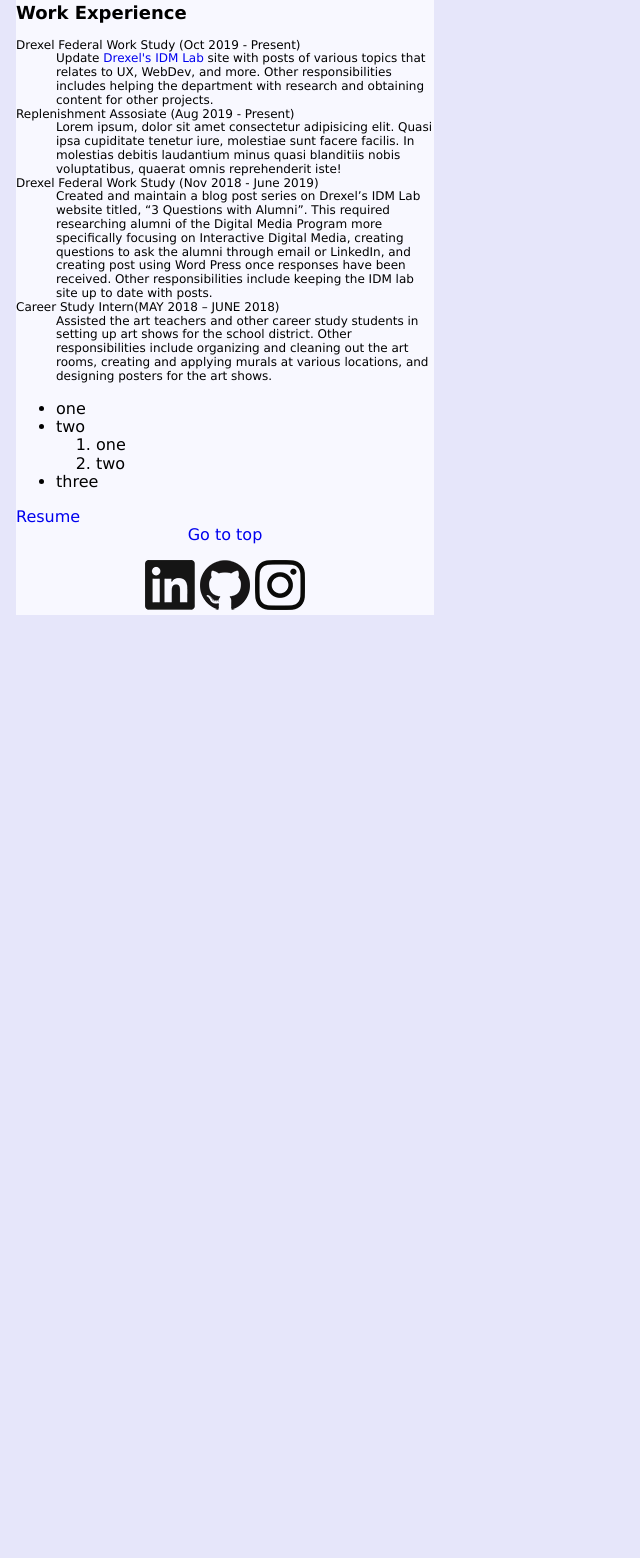
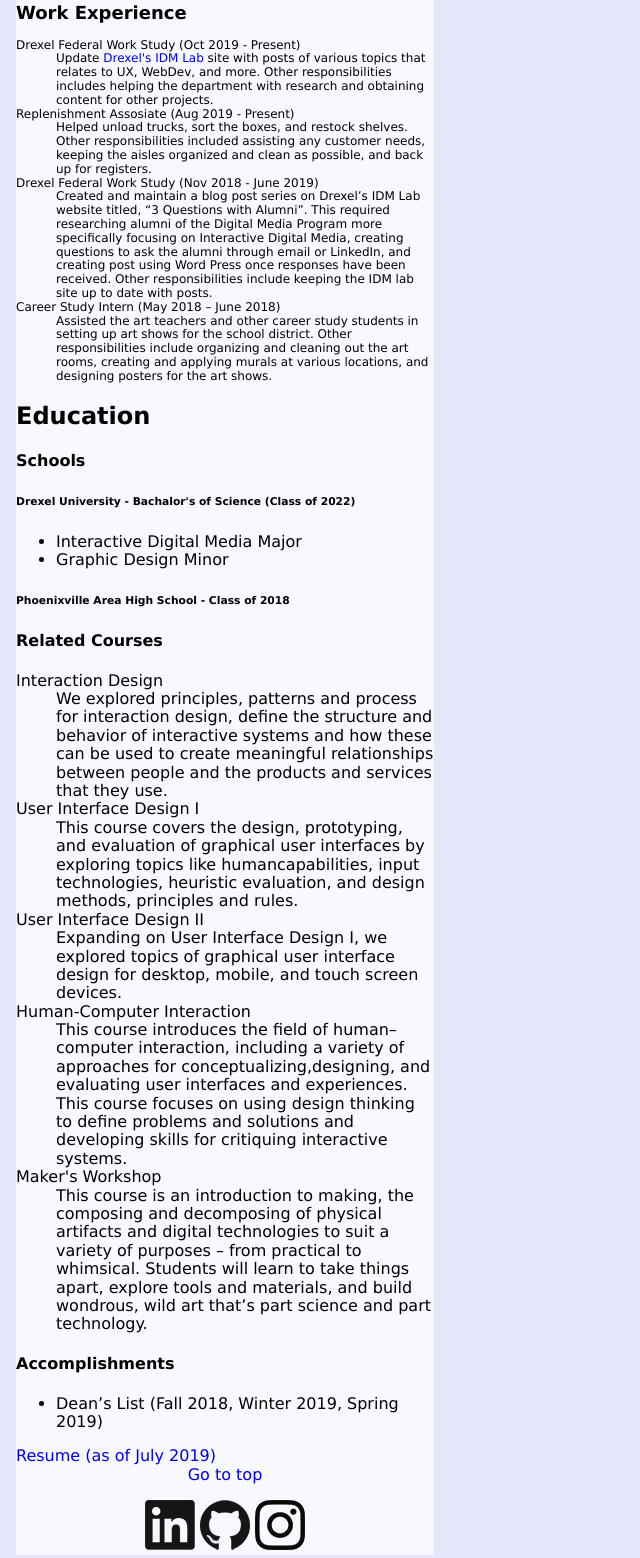
Before and after one commit to Britk2/idm221-bkt44, a plain HTML site: page resume/index.html in a window 1280 px wide. Shown: the part 223-1781 px from the top of the page, without its empty margins (0-640 px from the left). Before the commit the page ends 854 px from the top, so only its background shows below. Drawn offline with Linux system fonts and the light colour scheme; files whose address does not match are found by name; a web font is replaced by a local one.

Commit message:
Resume Content
Added the content for the resume

```diff
--- a/resume/index.html
+++ b/resume/index.html
@@ -15,9 +15,7 @@
             <div class="logo">
                 <a href="../index.html"><img src="../pics/initials_small.png" alt="logo"></a>
             </div>
-            <h1 class="res">
-                Resume
-            </h1>
+            <h1 class="res">Resume</h1>
         </header>
         <nav>
                 <ul>
@@ -27,20 +25,10 @@
                 </ul>
         </nav>
         <main>
-            <div class="education">
-
-            </div>
-            <div class="related classes">
-
-            </div>
-            <div class="skills">
-
-            </div>
-            <!-- Remember to create anchors for the text of the resume!!!!-->
+            <div class="resume">
                 <div class="work_exp">
                     <h2>Work Experience</h2>
                         <dl>
-
                             <div class = "workstudy_1920">
                                 <dt> Drexel Federal Work Study (Oct 2019 - Present)</dt>
                                 <dd>
@@ -50,7 +38,7 @@
                             <div class="michaels">
                                 <dt> Replenishment Assosiate (Aug 2019 - Present)</dt>
                                     <dd>
-                                    Lorem ipsum, dolor sit amet consectetur adipisicing elit. Quasi ipsa cupiditate tenetur iure, molestiae sunt facere facilis. In molestias debitis laudantium minus quasi blanditiis nobis voluptatibus, quaerat omnis reprehenderit iste!
+                                        Helped unload trucks, sort the boxes, and restock shelves. Other responsibilities included assisting any customer needs, keeping the aisles organized and clean as possible, and back up for registers.
                                     </dd>
                             </div>
                             <div class="workstudy_1819">
@@ -60,7 +48,7 @@
                                     </dd>
                             </div>
                             <div class="pasd">
-                            <dt>Career Study Intern(MAY 2018 – JUNE 2018)</dt>
+                                <dt>Career Study Intern (May 2018 – June 2018)</dt>
                                 <dd>
                                     Assisted the art teachers and other career study students in setting up art shows for the school district. Other responsibilities include organizing and cleaning out the art rooms, creating and applying murals at various locations, and designing posters for the art shows.
                                 </dd>
@@ -68,24 +56,55 @@
                         </dl>
                 </div>
 
-            <p>
+                <div class="education">
+                    <h2>Education</h2>
+
+                        <h4>Schools</h4>
+                            <h6>Drexel University - Bachalor's of Science (Class of 2022)</h6>
                                 <ul>
-                    <li>one</li>
-                    <li>two</li>
-                    <ol>
-                        <li>one</li>
-                        <li>two</li>
-                    </ol>
-                    <li>three</li>
+                                    <li>Interactive Digital Media Major</li>
+                                    <li>Graphic Design Minor</li>
                                 </ul>
-            </p>
-            <a href="../pics/Resume.pdf">Resume</a>
+                            <h6>Phoenixville Area High School - Class of 2018</h6>
+                        <h4>Related Courses</h4>
+                            <dt>Interaction Design</dt>
+                                <dd>
+                                    We explored principles, patterns and process for interaction design, define the structure and behavior of interactive systems and how these can be used to create meaningful relationships between people and the products and services that they use.
+                                </dd>
+                            <dt>User Interface Design I</dt>
+                                <dd>
+                                    This course covers the design, prototyping, and evaluation of graphical user interfaces by exploring topics like humancapabilities, input technologies, heuristic evaluation, and design methods, principles and rules.
+                                </dd>
+                            <dt>User Interface Design II</dt>
+                                <dd>
+                                    Expanding on User Interface Design I, we explored topics of graphical user interface design for desktop, mobile, and touch screen devices.
+                                </dd>
+                            <dt>Human-Computer Interaction</dt>
+                                <dd>
+                                    This course introduces the field of human–computer interaction, including a variety of approaches for conceptualizing,designing, and evaluating user interfaces and experiences. This course focuses on using design thinking to define problems and solutions and developing skills for critiquing interactive systems.
+                                </dd>
+                            <dt>Maker's Workshop</dt>
+                                <dd>
+                                    This course is an introduction to making, the composing and decomposing of physical artifacts and digital technologies to
+                                    suit a variety of purposes – from practical to whimsical. Students will learn to take things apart, explore tools and
+                                    materials, and build wondrous, wild art that’s part science and part technology.
+                                </dd>
+                        <h4>Accomplishments</h4>
+                            <ul>
+                                <li>
+                                    Dean’s List (Fall 2018, Winter 2019, Spring 2019)
+                                </li>
+                            </ul>
+                </div>
+
+                <a href="../pics/Resume.pdf" target="_blank">Resume (as of July 2019)</a>
                 <!--
                     embed a pdf reader
                 <div class="resume">
                         <iframe src="../pics/Resume.pdf" height="675" width="400"></iframe>
                 </div>
                 -->
+            </div>
         </main>
         <footer>
             <div class="top">
```
Lines whose indentation alone changed are shown as unchanged.
